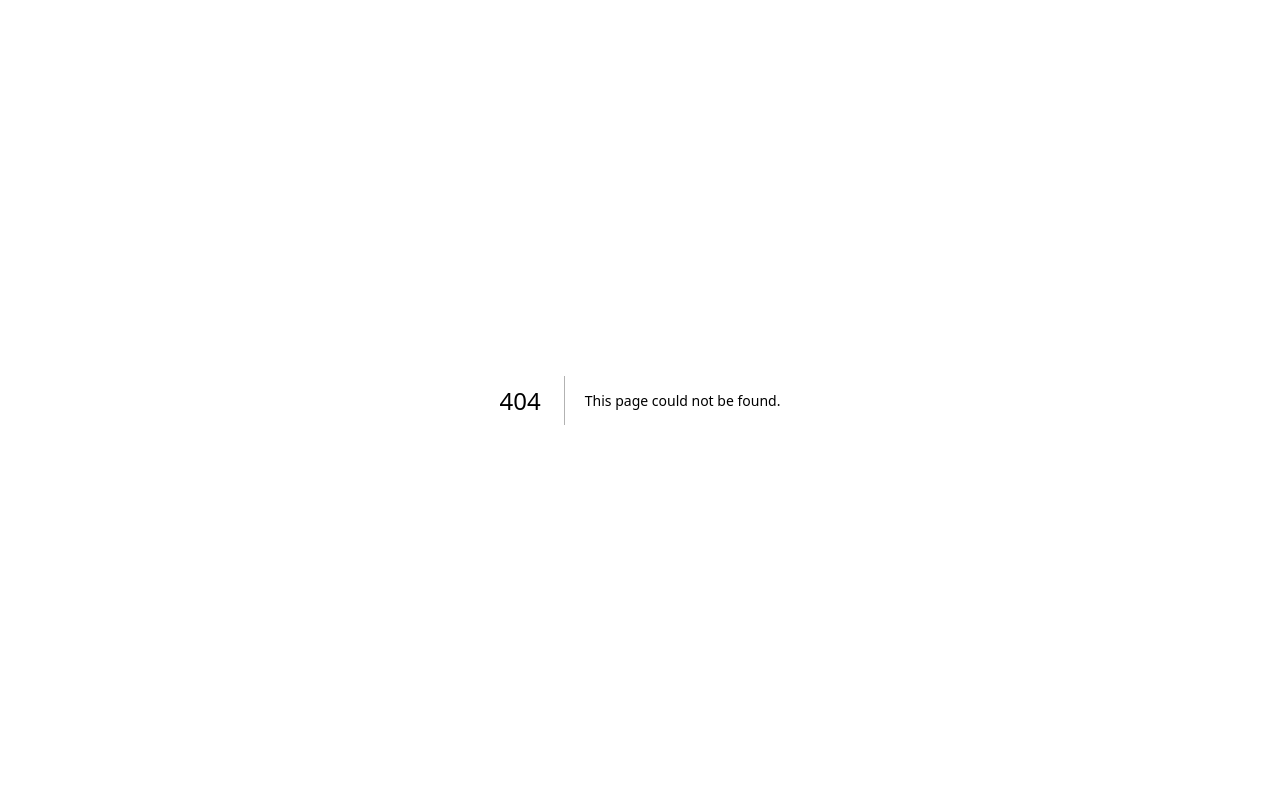
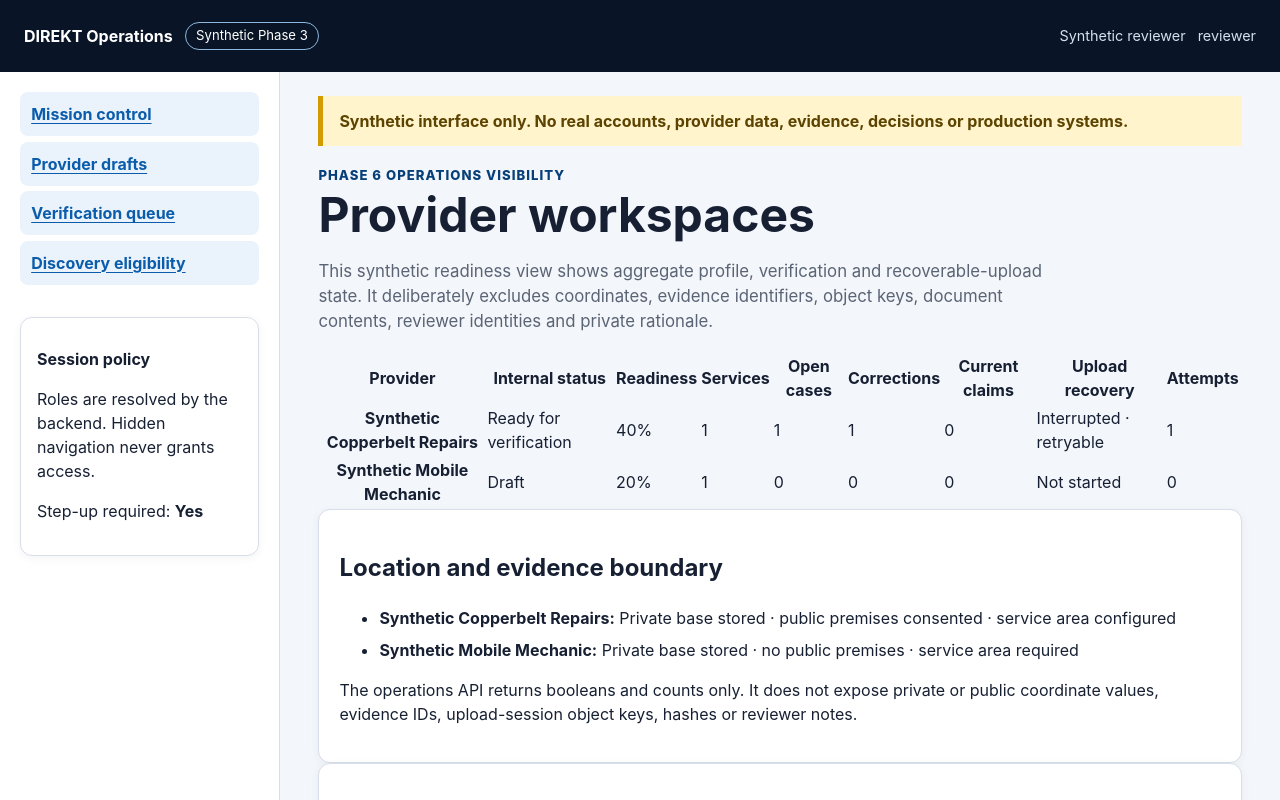
Before and after one commit to kudzimusar/direkt, a Next.js app in the folder admin/direkt-operations-portal/: page /operations/provider-workspaces in a window 1280 px wide. Before the commit this address had no page. Shown: the top 800 px of the page. Built offline with nearby package versions, Linux system fonts and the light colour scheme.

Commit message:
feat: add provider workspace operations view

```diff
--- /dev/null
+++ b/admin/direkt-operations-portal/src/app/operations/provider-workspaces/page.tsx
@@ -0,0 +1,108 @@
+import type { Metadata } from 'next';
+
+export const metadata: Metadata = { title: 'Provider workspaces' };
+
+const syntheticWorkspaces = [
+  {
+    name: 'Synthetic Copperbelt Repairs',
+    status: 'Ready for verification',
+    readiness: '40%',
+    selectedServices: 1,
+    openCases: 1,
+    corrections: 1,
+    currentClaims: 0,
+    uploadState: 'Interrupted · retryable',
+    uploadAttempts: 1,
+    location: 'Private base stored · public premises consented · service area configured',
+  },
+  {
+    name: 'Synthetic Mobile Mechanic',
+    status: 'Draft',
+    readiness: '20%',
+    selectedServices: 1,
+    openCases: 0,
+    corrections: 0,
+    currentClaims: 0,
+    uploadState: 'Not started',
+    uploadAttempts: 0,
+    location: 'Private base stored · no public premises · service area required',
+  },
+] as const;
+
+export default function ProviderWorkspacesPage() {
+  return (
+    <section aria-labelledby="provider-workspaces-heading">
+      <p className="eyebrow">Phase 6 operations visibility</p>
+      <h1 id="provider-workspaces-heading">Provider workspaces</h1>
+      <p className="lede">
+        This synthetic readiness view shows aggregate profile, verification and recoverable-upload
+        state. It deliberately excludes coordinates, evidence identifiers, object keys, document
+        contents, reviewer identities and private rationale.
+      </p>
+
+      <div
+        className="provider-table"
+        role="region"
+        aria-label="Synthetic provider workspace readiness"
+        tabIndex={0}
+      >
+        <table>
+          <thead>
+            <tr>
+              <th scope="col">Provider</th>
+              <th scope="col">Internal status</th>
+              <th scope="col">Readiness</th>
+              <th scope="col">Services</th>
+              <th scope="col">Open cases</th>
+              <th scope="col">Corrections</th>
+              <th scope="col">Current claims</th>
+              <th scope="col">Upload recovery</th>
+              <th scope="col">Attempts</th>
+            </tr>
+          </thead>
+          <tbody>
+            {syntheticWorkspaces.map((workspace) => (
+              <tr key={workspace.name}>
+                <th scope="row">{workspace.name}</th>
+                <td>{workspace.status}</td>
+                <td>{workspace.readiness}</td>
+                <td>{workspace.selectedServices}</td>
+                <td>{workspace.openCases}</td>
+                <td>{workspace.corrections}</td>
+                <td>{workspace.currentClaims}</td>
+                <td>{workspace.uploadState}</td>
+                <td>{workspace.uploadAttempts}</td>
+              </tr>
+            ))}
+          </tbody>
+        </table>
+      </div>
+
+      <section className="control-panel" aria-labelledby="workspace-location-heading">
+        <h2 id="workspace-location-heading">Location and evidence boundary</h2>
+        <ul>
+          {syntheticWorkspaces.map((workspace) => (
+            <li key={workspace.name}>
+              <strong>{workspace.name}:</strong> {workspace.location}
+            </li>
+          ))}
+        </ul>
+        <p>
+          The operations API returns booleans and counts only. It does not expose private or public
+          coordinate values, evidence IDs, upload-session object keys, hashes or reviewer notes.
+        </p>
+      </section>
+
+      <section className="control-panel" aria-labelledby="workspace-controls-heading">
+        <h2 id="workspace-controls-heading">Enforced controls</h2>
+        <ul>
+          <li>Interrupted uploads remain provider-owned and idempotent.</li>
+          <li>Availability is operational metadata and cannot create trust.</li>
+          <li>Profile completion and uploads cannot publish a provider.</li>
+          <li>Enquiries and review responses remain Phase 8 read-only boundaries.</li>
+          <li>Subscription status remains a Phase 9 synthetic read-only boundary.</li>
+        </ul>
+      </section>
+    </section>
+  );
+}
```
